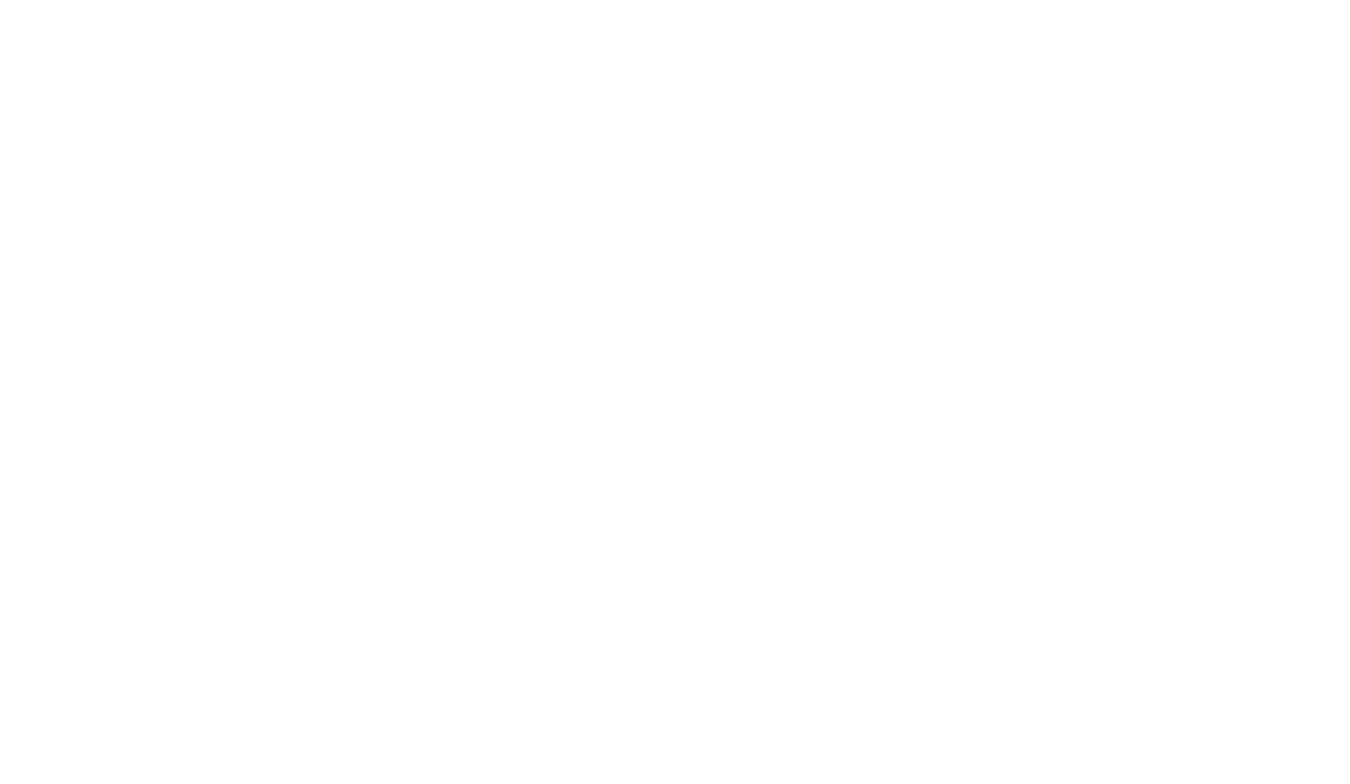
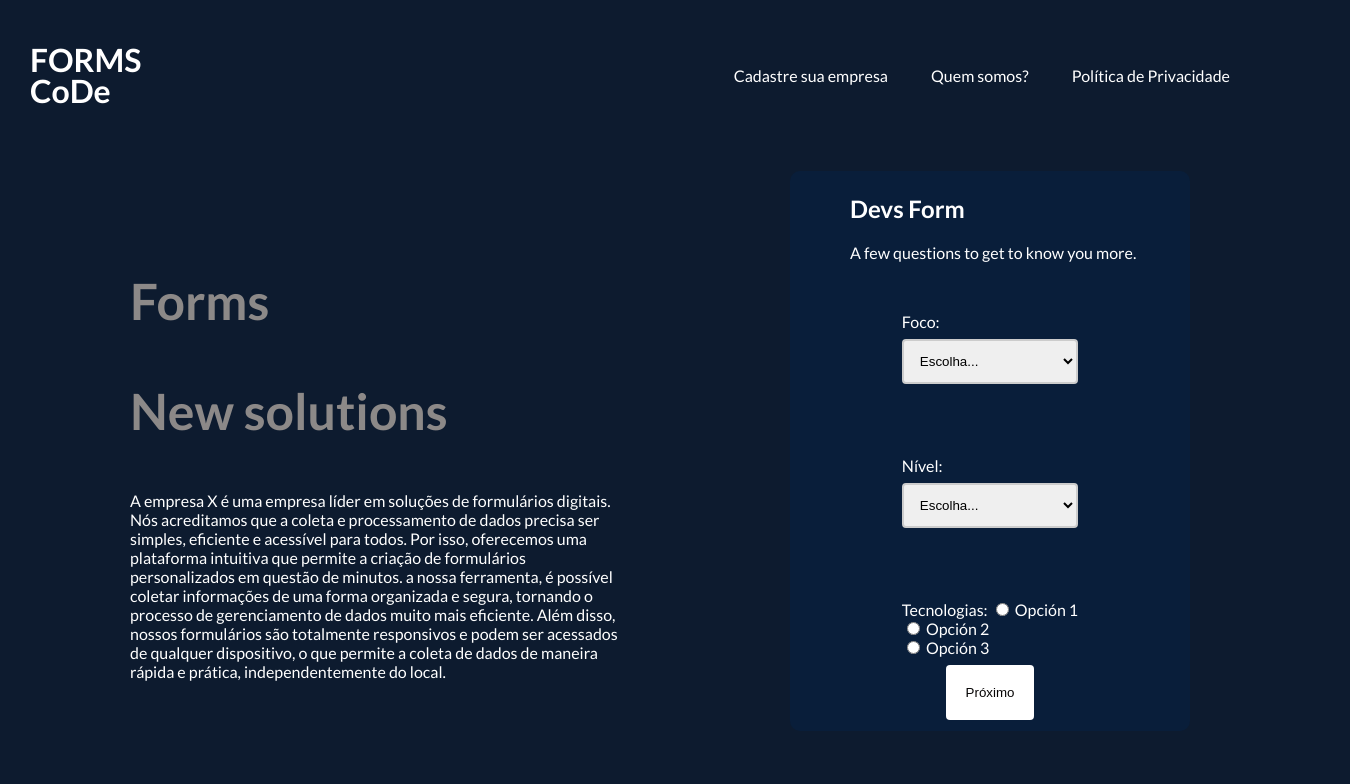
Before and after one commit to pedroteixeira1998/Formul-rio-, a plain HTML site: page index2.html in a window 1280 px wide. Shown: the whole page, 1350 px wide, since content can reach past the window. Drawn offline with Linux system fonts and the light colour scheme.

Commit message:
Segunda parte

```diff
--- a/index2.html
+++ b/index2.html
@@ -1,12 +1,108 @@
 <!DOCTYPE html>
-<html lang="en">
+<html lang="pt-BR">
 <head>
     <meta charset="UTF-8">
     <meta http-equiv="X-UA-Compatible" content="IE=edge">
     <meta name="viewport" content="width=device-width, initial-scale=1.0">
-    <title>Segunda parte</title>
+    <link href="https://fonts.googleapis.com/css2?family=Lato:wght@400;700&display=swap" rel="stylesheet">
+
+    <link rel="stylesheet" href="style.css">
+    <title>Formulario</title>
 </head>
 <body>
+    <header>
+        <div id="title">
+            <h1>FORMS</h1>
+            <h1>CoDe</h1>
+        </div>
+        <ul>
+            <li><a class = "ancora" href="">Cadastre sua empresa</a></li>
+            <li><a href="" class="ancora">Quem somos?</a></li>
+            <li><a href="pdp.html" class="ancora">Política de Privacidade</a></li>
+        </ul>
+    </header>
+    <main>
+        <aside>
+            <h3>Forms</h3>
+            <h3>New solutions</h3>
+            <p>A empresa X é uma empresa líder em soluções de formulários digitais.
+            Nós acreditamos que a coleta e processamento de dados precisa ser simples,
+                eficiente e acessível para todos.
+            Por isso, oferecemos uma plataforma intuitiva que permite a criação de formulários personalizados em questão de minutos.
+
+             a nossa ferramenta, é possível coletar informações de uma forma organizada e segura,
+                 tornando o processo de gerenciamento de dados muito mais eficiente.
+                  Além disso, nossos formulários são totalmente responsivos e podem ser acessados de qualquer dispositivo,
+                   o que permite a coleta de dados de maneira rápida e prática, independentemente do local.
+        </aside>
+        <section class="content">
+            <div class="form">
+                <h2>Devs Form</h2>
+                <p class="textomaior">A few questions to get to know you more.</p>
+            </div>
+            <form action="">
+                <div class=>
+                    <label for="">Foco:</label>
+                    <select name="foco" id="foco" class="inputs">
+                        <option value="" selected disabled>Escolha...</option>
+                        <option value="">Front-End</option>
+                        <option value="">Back-End</option>
+                        <option value="">FullStack</option>
+                    </select>
+
+                </div>
+                <div>
+                    <label for="">Nível:</label>
+                    <select name="nivel" id="nivel" class="nivel">
+                        <option value="" selected disabled>Escolha...</option>
+                        <option value="">Júnior</option>
+                        <option value="">Pleno</option>
+                        <option value="">Sênior</option>
+                    </select>
+                </div>
+                <div>
+                    <label for="">Tecnologias:</label>
+                    <input type="radio" id="option1" name="group1" value="option1">
+                    <label for="option1">Opción 1</label>
+                    <br>
+
+                    <input type="radio" id="option2" name="group1" value="option2">
+                    <label for="option2">Opción 2</label>
+                    <br>
+
+                    <input type="radio" id="option3" name="group1" value="option3">
+                    <label for="option3">Opción 3</label>
+                    <br>
+
+                </div>
+           </form>
+            <div class="btn">
+                <button type="submit">Próximo</button>
+            </div>
+        </section>
+    </main>
+
+
+
+
+
+
+
+
+
+
+
+
+
+
+
+
+
+    <footer>
+
+    </footer>
 
 </body>
+
+
 </html>
--- a/style.css
+++ b/style.css
@@ -1,28 +1,17 @@
-
-
-
 body{
     margin: 0 auto;
     font-family: 'Lato', sans-serif;
     background-color: #0D1B2F;
     max-width: 2000px;
     padding: 30px;
+
 }
-
-
-
-
-
 
 header{
     display: flex;
     flex-direction: row;
     align-items:center;
     justify-content: space-between;
-    padding:20px ;
-    background-color: #0D1B2F;
-
-
 
 }
 
@@ -44,17 +33,13 @@ a{
     text-decoration: none;
 }
 
-/*.h2{
-    line-height: 5px;
-    display: flex;
-    justify-content: center;
-    flex-direction: column;
-    padding-bottom: 80px;
-
-
+a:hover{
+    text-decoration: underline;
 
 }
-*/
+
+/*Main*/
+
 main{
     display: flex;
     flex-direction: row;
@@ -75,26 +60,77 @@ p{
     flex-direction: column;
     justify-content: center;
     align-items: center;
-    /*height:vh;*/
-    background-color: #0D1B2F;
-    padding: 2rem;
+    background-color: #091e3a;
     color: #ffff;
-    border-radius: 20px;
-
-
-
+    border-radius: 10px;
 }
 
 .content form{
     display: flex;
     flex-direction: column;
     gap: 32px;
-} */
-
-.inputs{
-    padding: 8px 5px;
-    outline: none;
-    border-radius: 5px;
-    background-color:#ffff ;
 
 }
+
+
+
+.form{
+    padding-left: 220px;
+    padding-bottom: 50px;
+
+ }
+
+ aside{
+    padding: 100px;
+
+ }
+
+h3{
+    font-size: 50px;
+    color: #8c8988;
+}
+
+
+
+input[type="text"], input[type="email"], input[type="password"]{
+    width: 100%;
+    padding: 12px;
+    margin: 8px 0;
+    box-sizing: border-box;
+    border: 2px solid #ccc;
+    border-radius: 4px;
+ }
+
+ input:hover{
+    background-color: #1f3e69;
+    color: #ffff;
+ }
+
+ button[type="submit"]{
+    width: 100%;
+    padding: 20px 20px;
+    background-color: #ffffff;
+    color: rgb(7, 5, 5);
+    margin: 8px 0;
+    border: none;
+    border-radius: 4px;
+    cursor: pointer;
+ }
+ button:hover{
+    background-color:#d84343;
+    color: #ffff;
+ }
+
+select{
+    width: 100%;
+    padding: 12px;
+    margin: 8px 0;
+    box-sizing: border-box;
+    border: 2px solid #ccc;
+    border-radius: 4px;
+    margin-bottom: 40px;
+}
+select:hover{
+    background-color: #1f3e69;
+    color: #ffff;
+}
```
Also changed, not shown: index.html (+13 -6 lines), pdp.html (added, +48 -0 lines), java.js (deleted).
